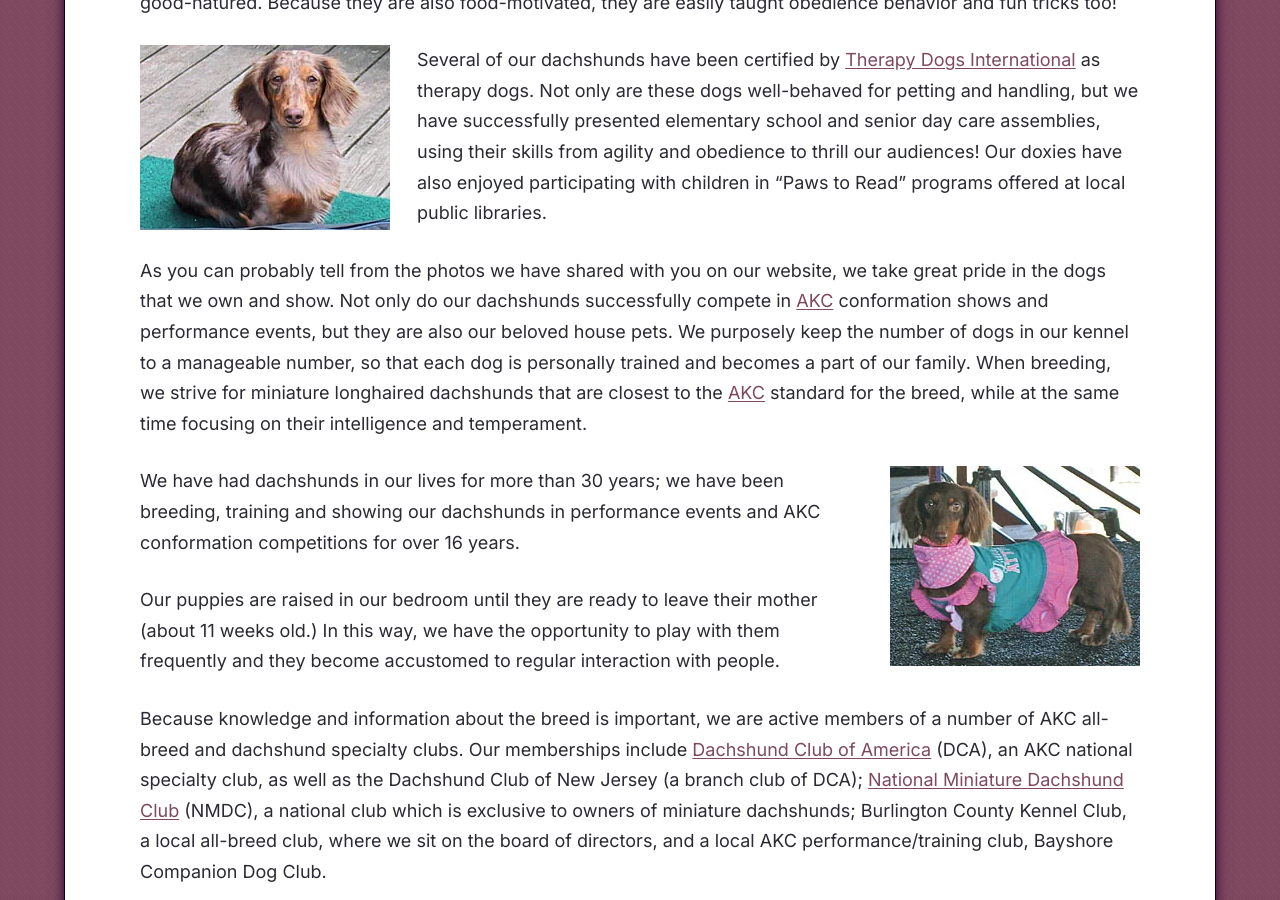
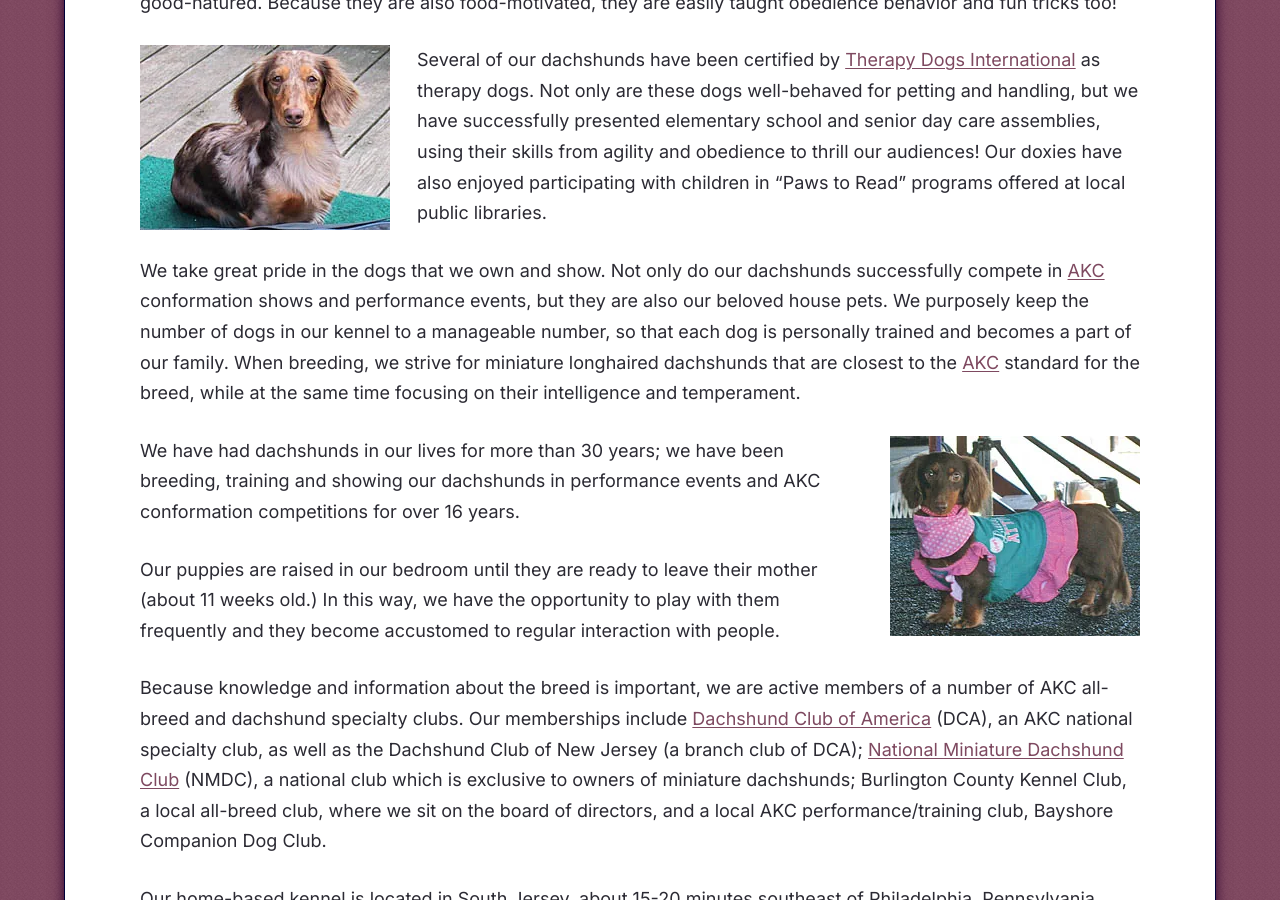
Before and after one commit to louisliberty/harlequin-dachshunds, a Jekyll site: the page built from about-us.html, in a window 1280 px wide and 900 px high, scrolled down 814 px. Built offline with Jekyll 4.4.1, drawn with Linux system fonts in a browser that asks for light colours.

Commit message:
About Us: shorten 'great pride' paragraph opening
Co-Authored-By: Claude Opus 5.5 <noreply@anthropic.com>
Claude-Session: https://claude.ai/code/session_01TAfJqWrpFTn7GBn9jW8hNF

```diff
--- a/about-us.html
+++ b/about-us.html
@@ -16,7 +16,7 @@ description: "Chocolate is so sweet! To know us is to love us! The dictionary de
 </blockquote>
 <p><picture><source type="image/webp" srcset="/assets/img-sizes/site/about-4-dachshunds-250.webp 250w" sizes="(max-width: 600px) 92vw, min(250px, 92vw, 1000px)"><img loading="lazy" decoding="async" alt="four dachshunds" class="alignright wp-image-71" height="165" src="/assets/images/site/about-4-dachshunds.jpg" width="250"/></picture> A typical day will include one of the dogs racing around the room, gleefully squeaking a toy in her mouth, while another one, tail-waggingly (is that a word?), jumps onto my lap to give my face a “bath.” Sometimes I’ll be working on the floor, for example, wrapping a present. Inevitably there will be a dachshund in the midst of the bows, tape and wrapping paper offering to “help” with the project. As a rule, our dachshunds are high-spirited and good-natured. Because they are also food-motivated, they are easily taught obedience behavior and fun tricks too!</p>
 <p><picture><source type="image/webp" srcset="/assets/img-sizes/site/about-1-dachshund-250.webp 250w" sizes="(max-width: 600px) 92vw, min(250px, 92vw, 1000px)"><img loading="lazy" decoding="async" alt="dachshund" class="alignleft size-full wp-image-70" height="185" src="/assets/images/site/about-1-dachshund.jpg" width="250"/></picture> Several of our dachshunds have been certified by <a href="http://www.tdi-dog.org/">Therapy Dogs International</a> as therapy dogs. Not only are these dogs well-behaved for petting and handling, but we have successfully presented elementary school and senior day care assemblies, using their skills from agility and obedience to thrill our audiences! Our doxies have also enjoyed participating with children in “Paws to Read” programs offered at local public libraries.</p>
-<p>As you can probably tell from the photos we have shared with you on our website, we take great pride in the dogs that we own and show. Not only do our dachshunds successfully compete in <a href="http://www.akc.org/">AKC</a> conformation shows and performance events, but they are also our beloved house pets. We purposely keep the number of dogs in our kennel to a manageable number, so that each dog is personally trained and becomes a part of our family. When breeding, we strive for miniature longhaired dachshunds that are closest to the <a href="http://www.akc.org/">AKC</a> standard for the breed, while at the same time focusing on their intelligence and temperament.</p>
+<p>We take great pride in the dogs that we own and show. Not only do our dachshunds successfully compete in <a href="http://www.akc.org/">AKC</a> conformation shows and performance events, but they are also our beloved house pets. We purposely keep the number of dogs in our kennel to a manageable number, so that each dog is personally trained and becomes a part of our family. When breeding, we strive for miniature longhaired dachshunds that are closest to the <a href="http://www.akc.org/">AKC</a> standard for the breed, while at the same time focusing on their intelligence and temperament.</p>
 <p><picture><source type="image/webp" srcset="/assets/img-sizes/site/about-5-250.webp 250w" sizes="(max-width: 600px) 92vw, min(250px, 92vw, 1000px)"><img loading="lazy" decoding="async" alt="about Harlequin Dachshunds" class="alignright size-full wp-image-165" height="200" src="/assets/images/site/about-5.jpg" width="250"/></picture>We have had dachshunds in our lives for more than 30 years; we have been breeding, training and showing our dachshunds in performance events and AKC conformation competitions for over 16 years.</p>
 <p>Our puppies are raised in our bedroom until they are ready to leave their mother (about 11 weeks old.) In this way, we have the opportunity to play with them frequently and they become accustomed to regular interaction with people.</p>
 <p>Because knowledge and information about the breed is important, we are active members of a number of AKC all-breed and dachshund specialty clubs. Our memberships include <a href="http://dachshund-dca.org/">Dachshund Club of America</a> (DCA), an AKC national specialty club, as well as the Dachshund Club of New Jersey (a branch club of DCA); <a href="http://dachshund-nmdc.org/">National Miniature Dachshund Club</a> (NMDC), a national club which is exclusive to owners of miniature dachshunds; Burlington County Kennel Club, a local all-breed club, where we sit on the board of directors, and a local AKC performance/training club, Bayshore Companion Dog Club.</p>
```
